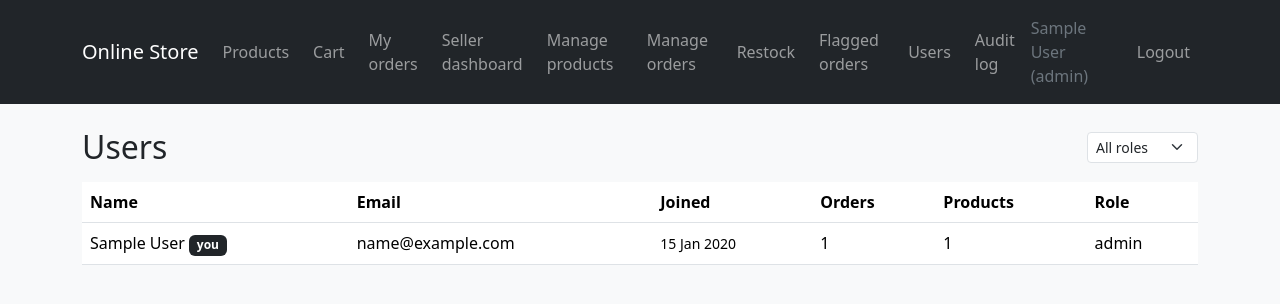
After one commit to Ahana-06/OnlineStore, a Flask app: page /admin/users in a window 1280 px wide. The commit adds this page. Shown: the top 304 px of the page. Run offline with Flask 3, Linux system fonts and the light colour scheme; a user stored in the database is signed in; tables that the repository leaves empty hold one stand-in row (values such as "Sample post").

Commit message:
Add admin user management and audit log page
Admins list users, change roles (not their own, and never removing the last admin) and browse the audit log with filters.

```diff
--- a/app/__init__.py
+++ b/app/__init__.py
@@ -21,11 +21,13 @@ def create_app(config_class=Config):
     from .shop import bp as shop_bp
     from .insights import bp as insights_bp
     from .seller import bp as seller_bp
+    from .admin import bp as admin_bp
 
     app.register_blueprint(auth_bp)
     app.register_blueprint(shop_bp)
     app.register_blueprint(insights_bp)
     app.register_blueprint(seller_bp)      # /seller/products, /seller/orders
+    app.register_blueprint(admin_bp)       # /admin/users, /admin/audit
 
     @app.errorhandler(403)
     def forbidden(e):
--- /dev/null
+++ b/app/admin.py
@@ -0,0 +1,72 @@
+"""Admin tools: list users, change roles, read the audit log."""
+from flask import Blueprint, flash, redirect, render_template, request, url_for
+from flask_login import current_user
+from sqlalchemy import func
+
+from . import db
+from .auth import log_action, role_required
+from .models import AuditLog, Order, Product, User
+
+bp = Blueprint("admin", __name__, url_prefix="/admin")
+
+ROLES = ("customer", "seller", "admin")
+
+
+@bp.route("/users")
+@role_required("admin")
+def users():
+    role = request.args.get("role", "")
+    query = User.query
+    if role in ROLES:
+        query = query.filter_by(role=role)
+
+    # one query each for order counts and product counts, instead of one per user
+    order_counts = dict(db.session.query(Order.user_id, func.count(Order.id)).group_by(Order.user_id).all())
+    product_counts = dict(db.session.query(Product.seller_id, func.count(Product.id))
+                          .group_by(Product.seller_id).all())
+    return render_template("admin_users.html", users=query.order_by(User.created_at).all(),
+                           roles=ROLES, role=role,
+                           order_counts=order_counts, product_counts=product_counts)
+
+
+@bp.route("/users/<int:user_id>/role", methods=["POST"])
+@role_required("admin")
+def change_role(user_id):
+    user = db.get_or_404(User, user_id)
+    new_role = request.form.get("role", "")
+
+    if new_role not in ROLES:
+        flash("Unknown role.", "danger")
+    elif user.id == current_user.id:
+        flash("You can't change your own role (you could lock yourself out).", "warning")
+    elif user.role == "admin" and new_role != "admin" and User.query.filter_by(role="admin").count() <= 1:
+        flash("This is the last admin, so the role can't be removed.", "warning")
+    elif new_role == user.role:
+        flash(f"{user.name} is already a {new_role}.", "info")
+    else:
+        old = user.role
+        user.role = new_role
+        log_action("Changed role", "user", user.id, f"{user.email}: {old} -> {new_role}")
+        db.session.commit()
+        flash(f"{user.name} is now a {new_role}.", "success")
+
+    return redirect(request.referrer or url_for("admin.users"))
+
+
+@bp.route("/audit")
+@role_required("admin")
+def audit_log():
+    entity = request.args.get("entity", "")
+    user_id = request.args.get("user_id", type=int)
+
+    query = AuditLog.query
+    if entity:
+        query = query.filter_by(entity=entity)
+    if user_id:
+        query = query.filter_by(user_id=user_id)
+
+    entities = [e for (e,) in db.session.query(AuditLog.entity).distinct().order_by(AuditLog.entity) if e]
+    staff = User.query.filter(User.role.in_(("seller", "admin"))).order_by(User.name).all()
+    return render_template("admin_audit.html",
+                           logs=query.order_by(AuditLog.created_at.desc()).limit(300).all(),
+                           entities=entities, staff=staff, entity=entity, user_id=user_id)
--- /dev/null
+++ b/app/templates/admin_users.html
@@ -0,0 +1,39 @@
+{% extends "base.html" %}
+{% block title %}Users{% endblock %}
+{% block content %}
+<div class="d-flex justify-content-between align-items-center mb-3">
+  <h2 class="mb-0">Users</h2>
+  <form method="get" class="d-flex gap-2">
+    <select class="form-select form-select-sm" name="role" onchange="this.form.submit()">
+      <option value="">All roles</option>
+      {% for r in roles %}<option value="{{ r }}" {{ 'selected' if role == r }}>{{ r|capitalize }}</option>{% endfor %}
+    </select>
+  </form>
+</div>
+<table class="table bg-white align-middle">
+  <thead><tr><th>Name</th><th>Email</th><th>Joined</th><th>Orders</th><th>Products</th><th>Role</th></tr></thead>
+  <tbody>
+  {% for u in users %}
+    <tr>
+      <td>{{ u.name }}{% if u.id == current_user.id %} <span class="badge text-bg-dark">you</span>{% endif %}</td>
+      <td>{{ u.email }}</td>
+      <td class="small">{{ u.created_at.strftime('%d %b %Y') }}</td>
+      <td>{{ order_counts.get(u.id, 0) }}</td>
+      <td>{{ product_counts.get(u.id, 0) }}</td>
+      <td>
+        {% if u.id == current_user.id %}
+          {{ u.role }}
+        {% else %}
+        <form method="post" action="{{ url_for('admin.change_role', user_id=u.id) }}" class="d-flex gap-2">
+          <select class="form-select form-select-sm" name="role" style="max-width:130px">
+            {% for r in roles %}<option value="{{ r }}" {{ 'selected' if u.role == r }}>{{ r }}</option>{% endfor %}
+          </select>
+          <button class="btn btn-sm btn-outline-dark">Save</button>
+        </form>
+        {% endif %}
+      </td>
+    </tr>
+  {% endfor %}
+  </tbody>
+</table>
+{% endblock %}
--- a/app/templates/base.html
+++ b/app/templates/base.html
@@ -23,6 +23,8 @@
         {% endif %}
         {% if current_user.role == 'admin' %}
           <a class="nav-link" href="{{ url_for('insights.flagged_orders') }}">Flagged orders</a>
+          <a class="nav-link" href="{{ url_for('admin.users') }}">Users</a>
+          <a class="nav-link" href="{{ url_for('admin.audit_log') }}">Audit log</a>
         {% endif %}
         <span class="navbar-text text-secondary">{{ current_user.name }} ({{ current_user.role }})</span>
         <a class="nav-link" href="{{ url_for('auth.logout') }}">Logout</a>
```
Also changed, not shown: app/templates/admin_audit.html (added, +39 -0 lines).
